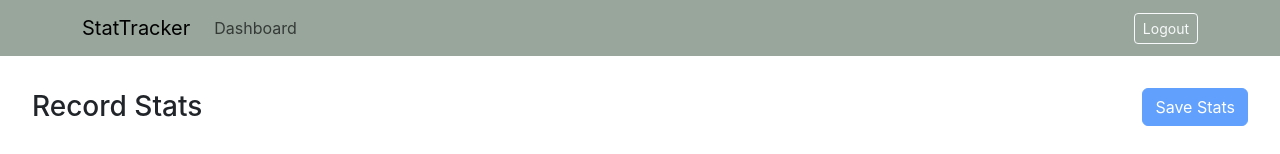
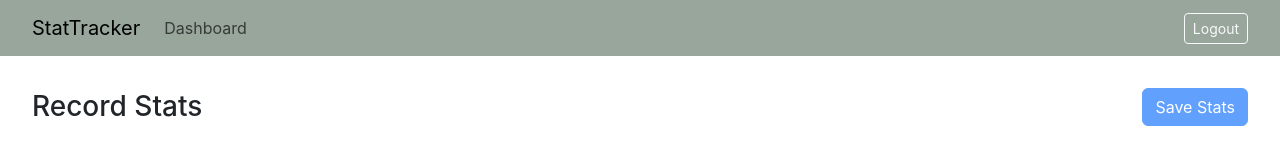
Before and after one commit to kylehix10/StatTracker, a React (Create React App) app in the folder frontend/: page /record-stat/1 in a window 1280 px wide. Shown: the top 154 px of the page. Built offline with nearby package versions, Linux system fonts and the light colour scheme; no server answers.

Commit message:
adjusted navbar alignment

```diff
--- a/frontend/src/App.css
+++ b/frontend/src/App.css
@@ -5,6 +5,14 @@
 .App-logo {
   height: 40vmin;
   pointer-events: none;
+}
+
+.app-navbar-container {
+  margin: 0 auto;
+  max-width: 1320px;
+  padding-left: 0;
+  padding-right: 0;
+  width: calc(100% - 4rem);
 }
 
 @media (prefers-reduced-motion: no-preference) {
@@ -365,6 +373,12 @@
   border-color: #71977c;
 }
 
+@media (max-width: 768px) {
+  .app-navbar-container {
+    width: calc(100% - 2rem);
+  }
+}
+
 @keyframes App-logo-spin {
   from {
     transform: rotate(0deg);
--- a/frontend/src/components/Navbar.jsx
+++ b/frontend/src/components/Navbar.jsx
@@ -21,7 +21,7 @@ function BasicExample() {
 
   return (
     <BootstrapNavbar expand="lg"  style={{backgroundColor: '#738678bb'}}>
-      <Container>
+      <Container className="app-navbar-container" fluid>
         <BootstrapNavbar.Brand as={NavLink} to="/dashboard">StatTracker</BootstrapNavbar.Brand>
         <BootstrapNavbar.Toggle aria-controls="basic-navbar-nav" />
         <BootstrapNavbar.Collapse id="basic-navbar-nav">
```
